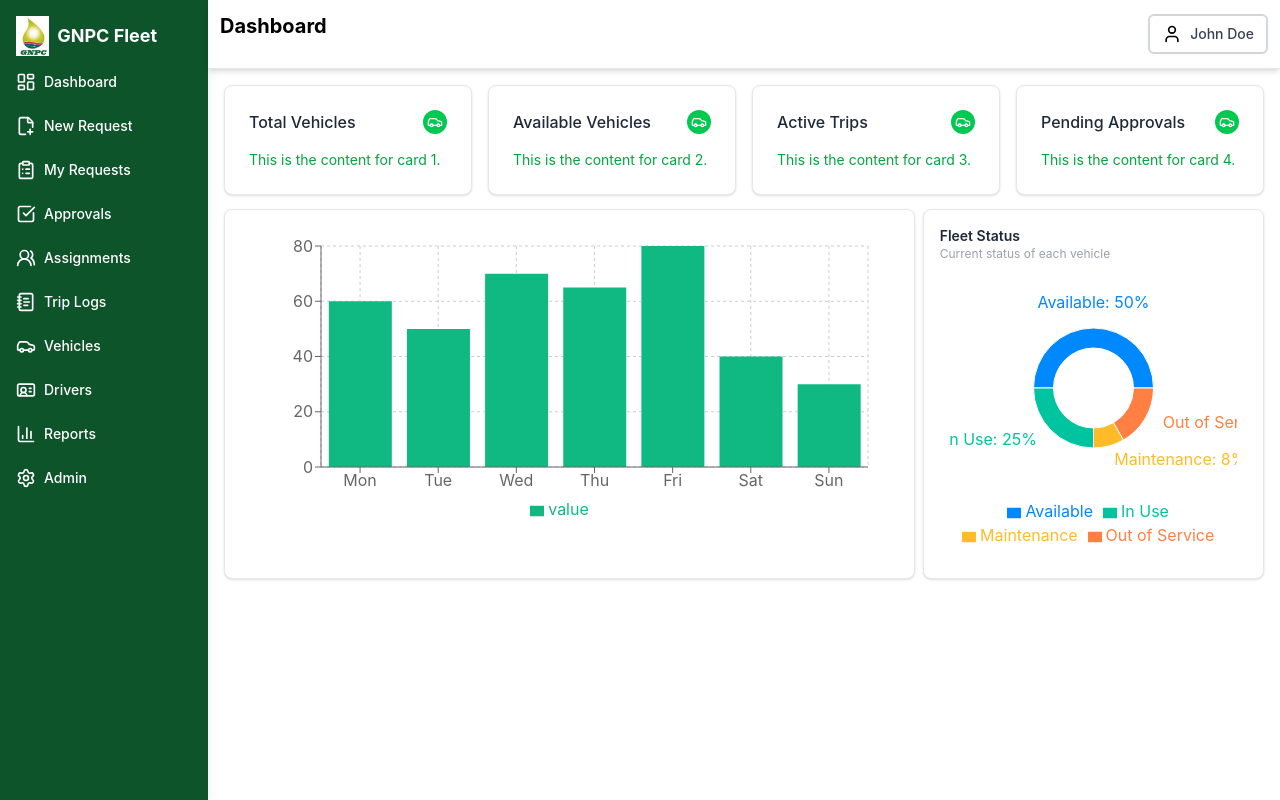
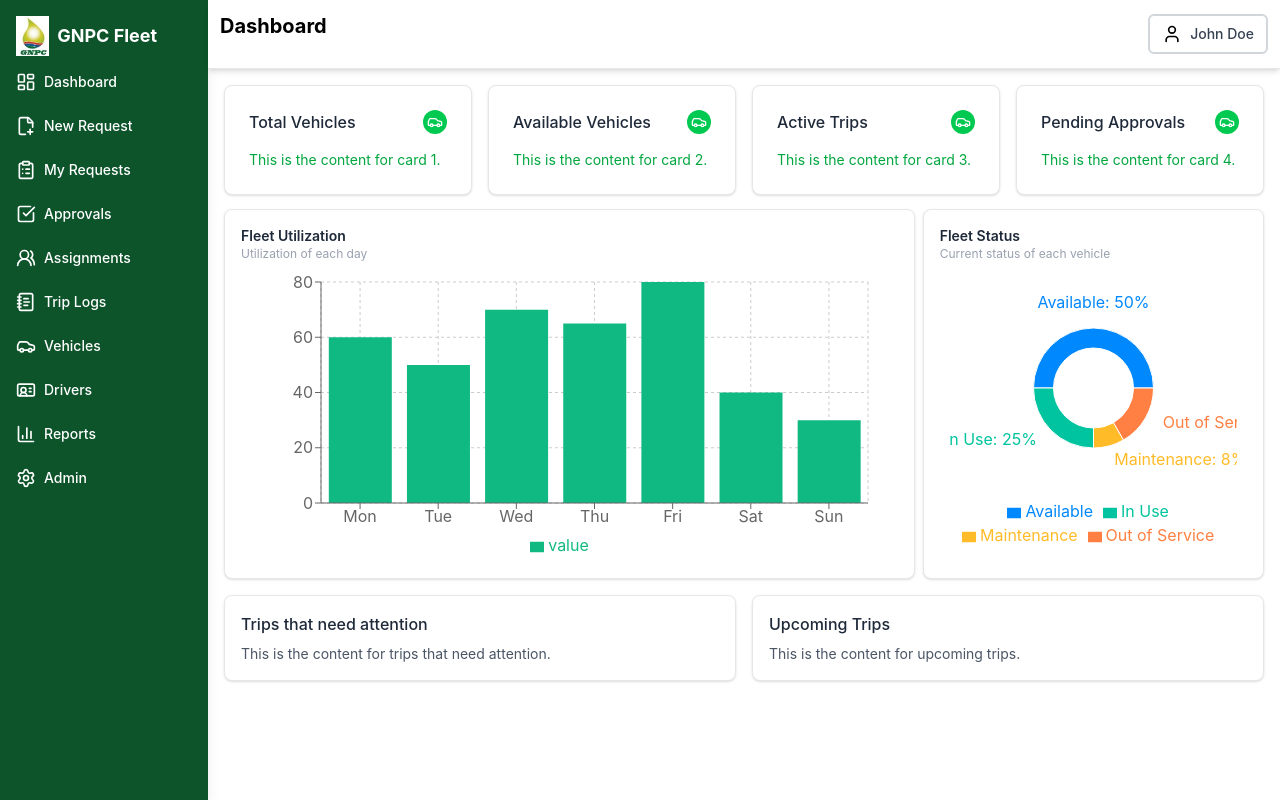
Before and after one commit to ChristineMendy22/Gnpc_fleet_management, a React (Vite) app in the folder client/: page /dashboard in a window 1280 px wide. Built offline with nearby package versions, Linux system fonts and the light colour scheme.

Commit message:
added the dashboard page

```diff
--- a/client/src/Pages/Dashboard.jsx
+++ b/client/src/Pages/Dashboard.jsx
@@ -68,7 +68,12 @@ const Dashboard = () => {
 
             {/* Fleet Utilization Bar Charts */}
             <div className="col-span-2 bg-white rounded-lg border p-4 border-gray-200 shadow">
-
+              <div className="flex justify-between items-start">
+                <div>
+                  <div className="text-sm font-semibold text-gray-800">Fleet Utilization</div>
+                  <div className="text-xs text-gray-400">Utilization of each day</div>
+                </div>
+              </div>
               {/* / ResponsiveContainer makes the chart scale with its parent element */}
               <div style={{ width: '100%', height: 300 }}>
                 <ResponsiveContainer>
@@ -92,7 +97,6 @@ const Dashboard = () => {
               </div>
 
               {/* Fleet Status Pie Chart showing percentage of available vehicles, inuse vehicles and maintenance vehicles */}
-
               <div style={{ width: "100%", height: 300, backgroundColor: "#fff", padding: "10px", borderRadius: "8px" }}>
                 <ResponsiveContainer width="100%" height="100%">
                   <PieChart>
@@ -118,6 +122,18 @@ const Dashboard = () => {
               </div>
             </div>
           </div>
+
+          {/* Trips that need attention and Upcoming Trips */}
+          <div className="grid grid-cols-2 gap-4 mt-4">
+            <div className="bg-white rounded-lg border p-4 border-gray-200 shadow">
+              <h3 className="text-md font-medium text-gray-800 mb-2">Trips that need attention</h3>
+              <p className="text-sm text-gray-600">This is the content for trips that need attention.</p>
+            </div>
+            <div className="bg-white rounded-lg border p-4 border-gray-200 shadow">
+              <h3 className="text-md font-medium text-gray-800 mb-2">Upcoming Trips</h3>
+              <p className="text-sm text-gray-600">This is the content for upcoming trips.</p>
+            </div>
+          </div>
     </AppLayout>
   )
 }
```
